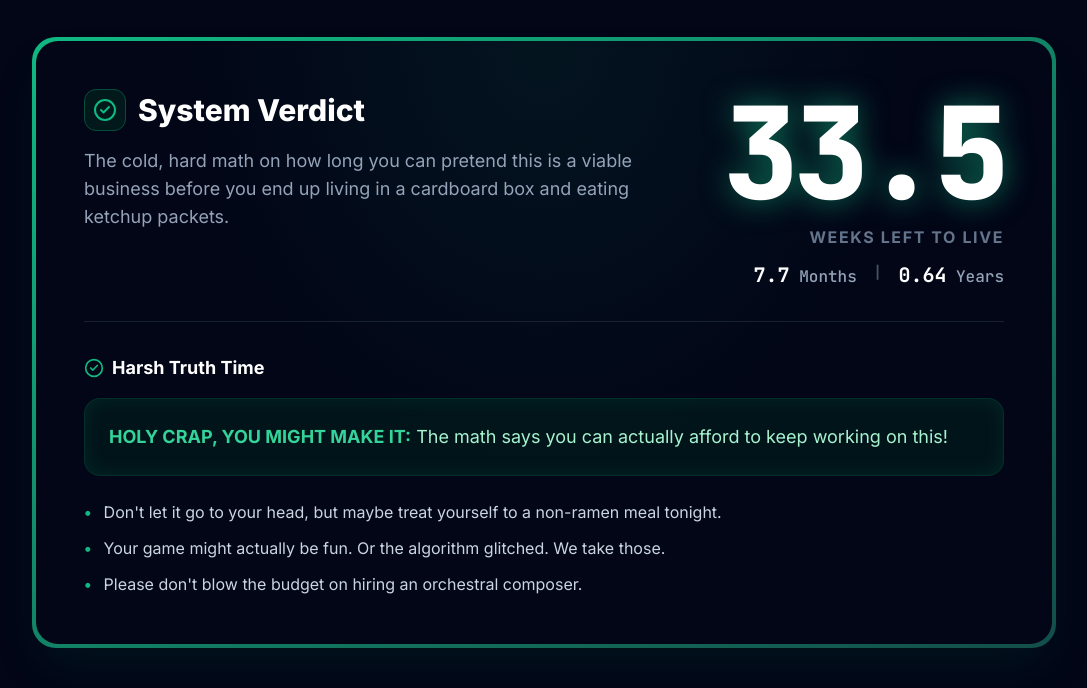
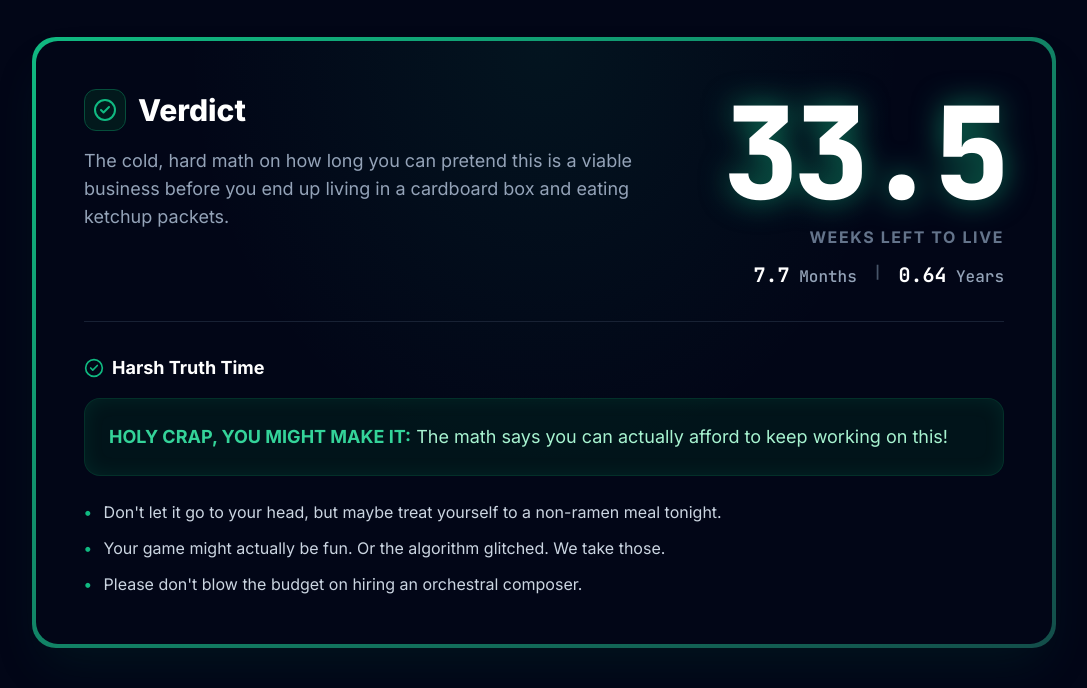
Before and after one commit to alsharefee/When-Do-I-Kill-My-Game, a website: page index.html in a window 1280 px wide. Shown: the part 873-1561 px from the top of the page, without its empty margins (96-1183 px from the left). Drawn offline with nearby package versions, Linux system fonts and the light colour scheme.

Commit message:
style: shorten section header from System Verdict to Verdict

```diff
--- a/index.html
+++ b/index.html
@@ -249,7 +249,7 @@
                                     class="p-2 rounded-xl bg-slate-900 border border-slate-800">
                                     <i data-lucide="activity" class="text-slate-400 w-6 h-6"></i>
                                 </div>
-                                System Verdict
+                                Verdict
                             </h2>
                             <p class="text-slate-400 max-w-2xl text-base md:text-lg leading-relaxed">
                                 The cold, hard math on how long you can pretend this is a viable business before you end
```
